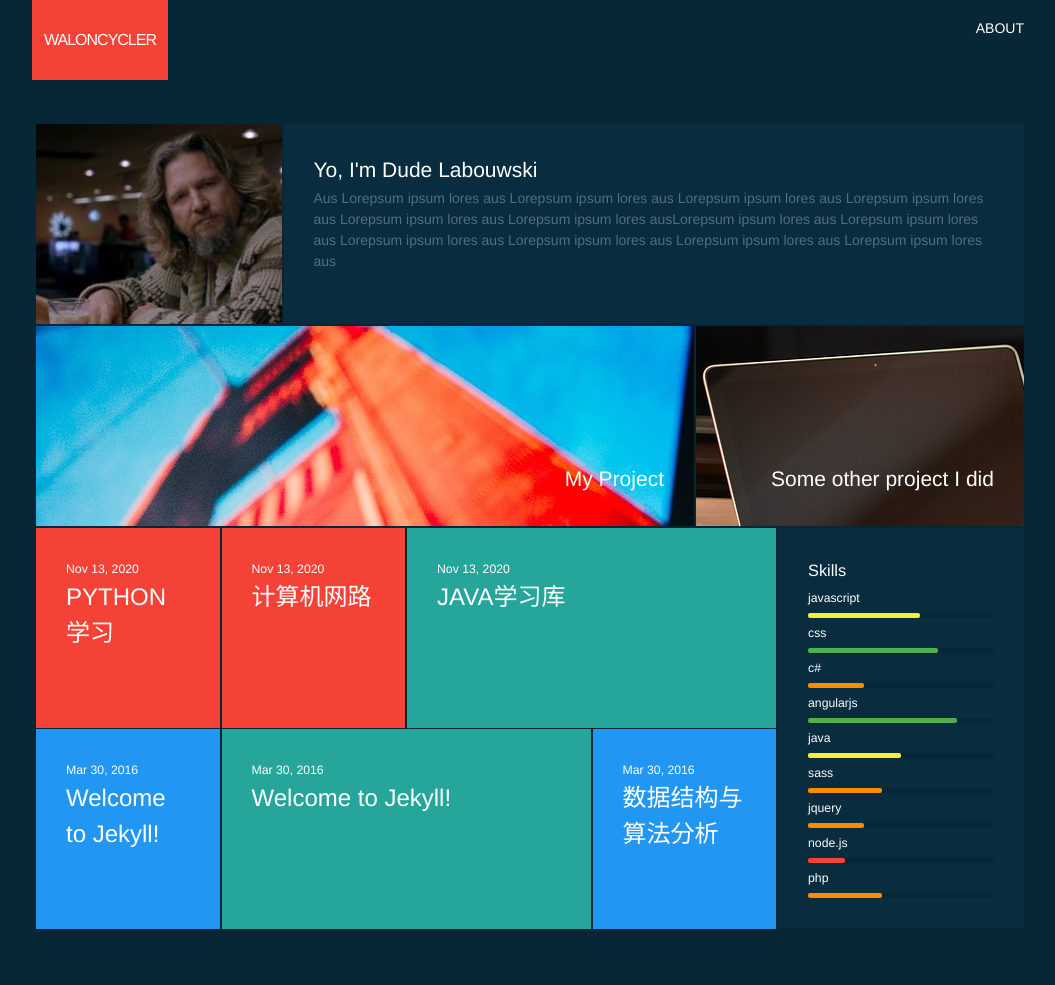
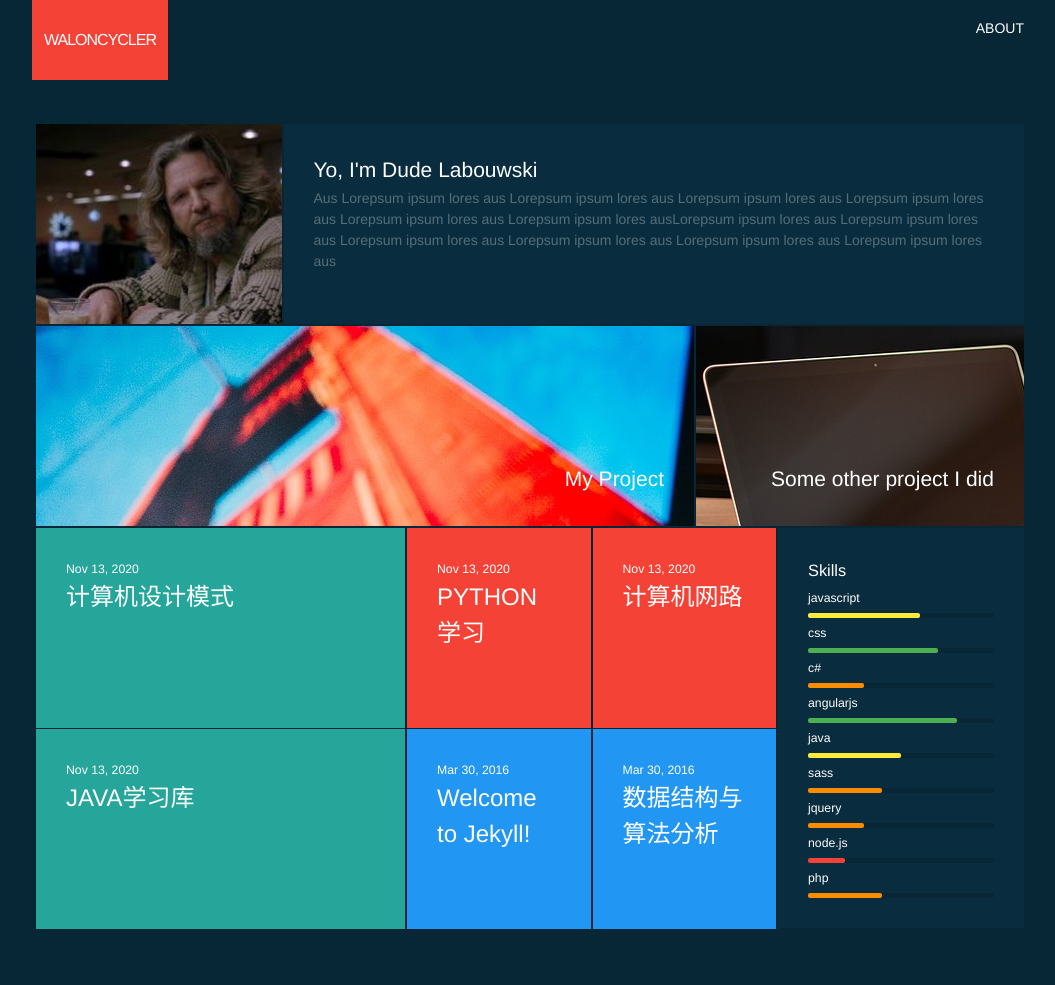
Before and after one commit to Waloncycler/WalonCycler, a Jekyll site: the page built from index.html, in a window 1280 px wide. Shown: the whole page, without its empty margins (112-1167 px from the left). Built offline with Jekyll 4.4.1, drawn with Linux system fonts in a browser that asks for light colours.

Commit message:
Update 2016-05-01-welcome-to-jekyll.markdown

```diff
--- a/_posts/2016-05-01-welcome-to-jekyll.markdown
+++ b/_posts/2016-05-01-welcome-to-jekyll.markdown
@@ -1,11 +1,11 @@
 ---
 layout: post
-title:  "Welcome to Jekyll!"
+title:  "计算机设计模式"
 color:  teal
 width:   6
 height:  1
-date:   2016-03-30 11:31:49 +0200
-categories: jekyll update
+date:   2020-11-13 11:31:49 +0200
+categories: 计算机基础知识
 ---
 You’ll find this post in your `_posts` directory. Go ahead and edit it and re-build the site to see your changes. You can rebuild the site in many different ways, but the most common way is to run `jekyll serve`, which launches a web server and auto-regenerates your site when a file is updated.
 
```
